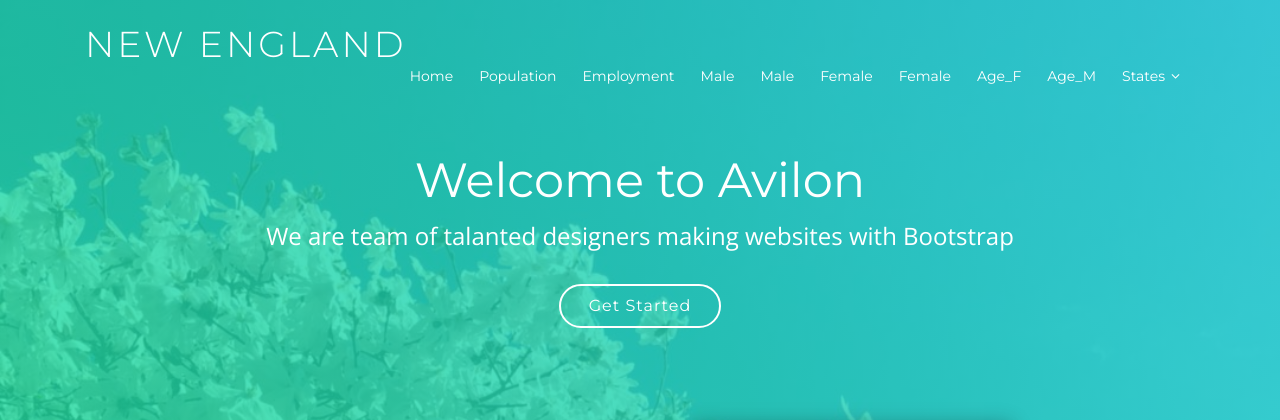
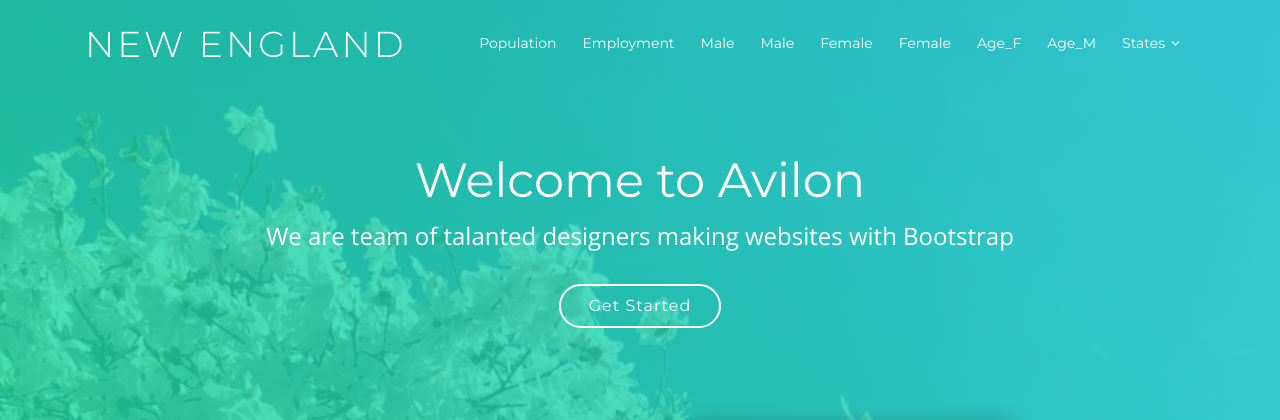
Before and after one commit to JingGuan66/Data_Incubator_Heroku, a Django app: page / in a window 1280 px wide. Shown: the top 420 px of the page. Run offline with Django 3.2, Linux system fonts and the light colour scheme; data comes from the database, SQL or seed files in the repository; some libraries are stand-ins or nearby versions; some web fonts are replaced.

Commit message:
remove home

```diff
--- a/analyze_visual/templates/analyze_visual/home.html
+++ b/analyze_visual/templates/analyze_visual/home.html
@@ -12,7 +12,6 @@
 
       <nav id="nav-menu-container">
         <ul class="nav-menu">
-          <li class="menu-active"><a href="#intro">Home</a></li>
           {% for v in visual %}<li><a href="#{{v.name}}">{{v.name}}</a></li>{% endfor %}
           <li class="menu-has-children"><a href="">States</a>
             <ul>
```
